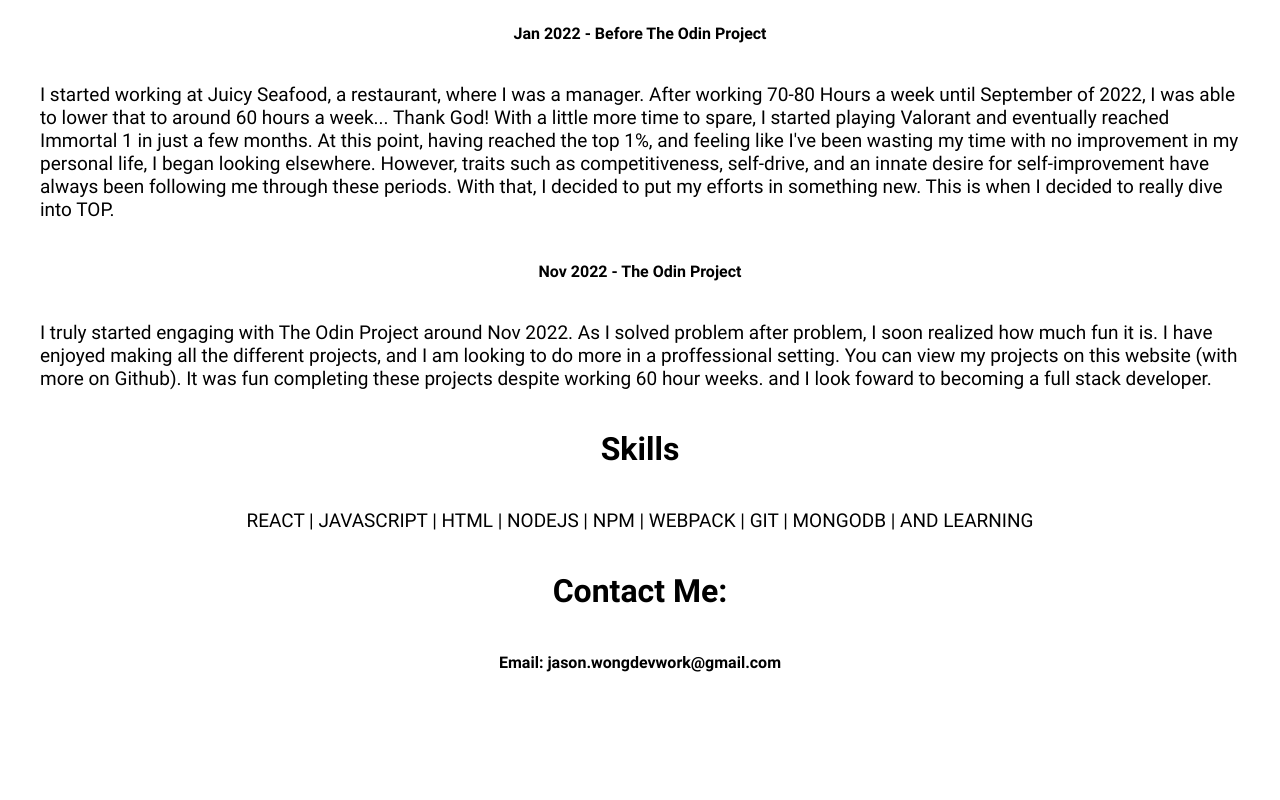
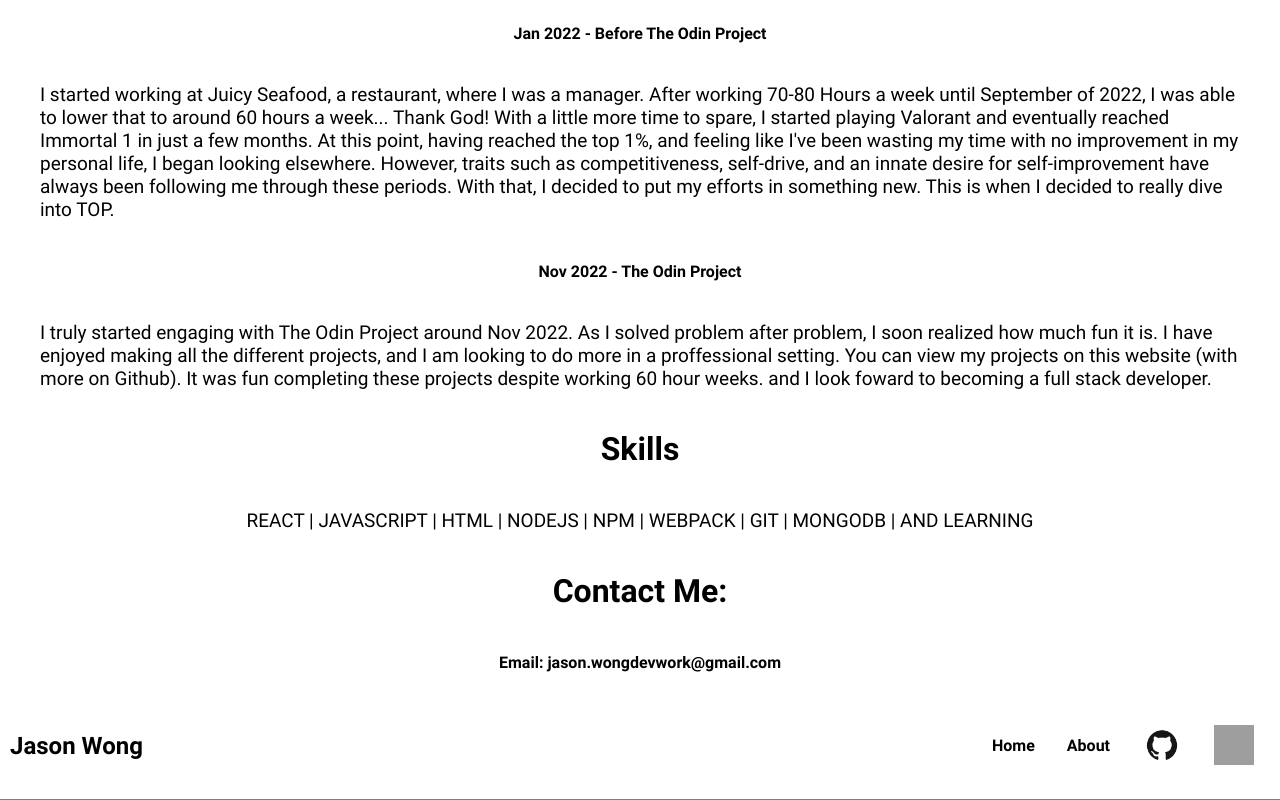
Before and after one commit to jw287962/portfolio_project, a React (Create React App) app: page /portfolio_project/about in a window 1280 px wide. Shown: the part 315-1115 px from the top of the page. Before the commit the page ends 1008 px from the top, so only its background shows below. Built offline with nearby package versions, Linux system fonts and the light colour scheme; grey boxes are pictures that could not be loaded.

Commit message:
footer implemented

```diff
--- a/src/Router.js
+++ b/src/Router.js
@@ -3,6 +3,7 @@ import { BrowserRouter, Routes, Route } from "react-router-dom";
 import App from "./App";
 import Nav from "./components/Nav";
 import About from "./components/About";
+import Footer from './components/Footer'
 
 const Router = () => {
 
@@ -16,6 +17,7 @@ const Router = () => {
         <Route path="/about" element={<About/>}></Route>
 
       </Routes>
+    <Footer></Footer>
     </BrowserRouter>
   );
 
--- /dev/null
+++ b/src/components/Footer.js
@@ -0,0 +1,16 @@
+import { Link } from 'react-router-dom';
+import '../css/about.css'
+import Nav from './Nav';
+import { useEffect } from 'react';
+const About = () => {
+
+
+
+  return (
+    <footer>
+      <Nav></Nav>
+    </footer>
+    )
+}
+
+export default About;
```
